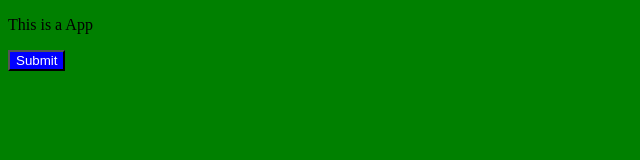
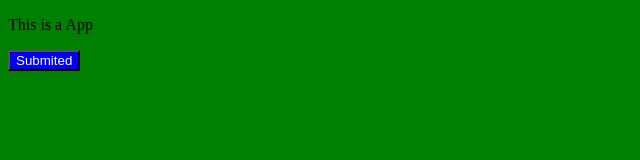
Before and after one commit to namviet76/gitTutorial, a plain HTML site: page index.html in a window 1280 px wide. Shown: the full height of the page, 0-640 px from the left. Drawn offline with Linux system fonts and the light colour scheme.

Commit message:
Update index.html

```diff
--- a/index.html
+++ b/index.html
@@ -11,7 +11,7 @@
 </head>
 <body>
     <p>This is a App</p>
-    <button>Submit</button>
+    <button>Submited</button>
 </body>
 </html>
 <!--
```
